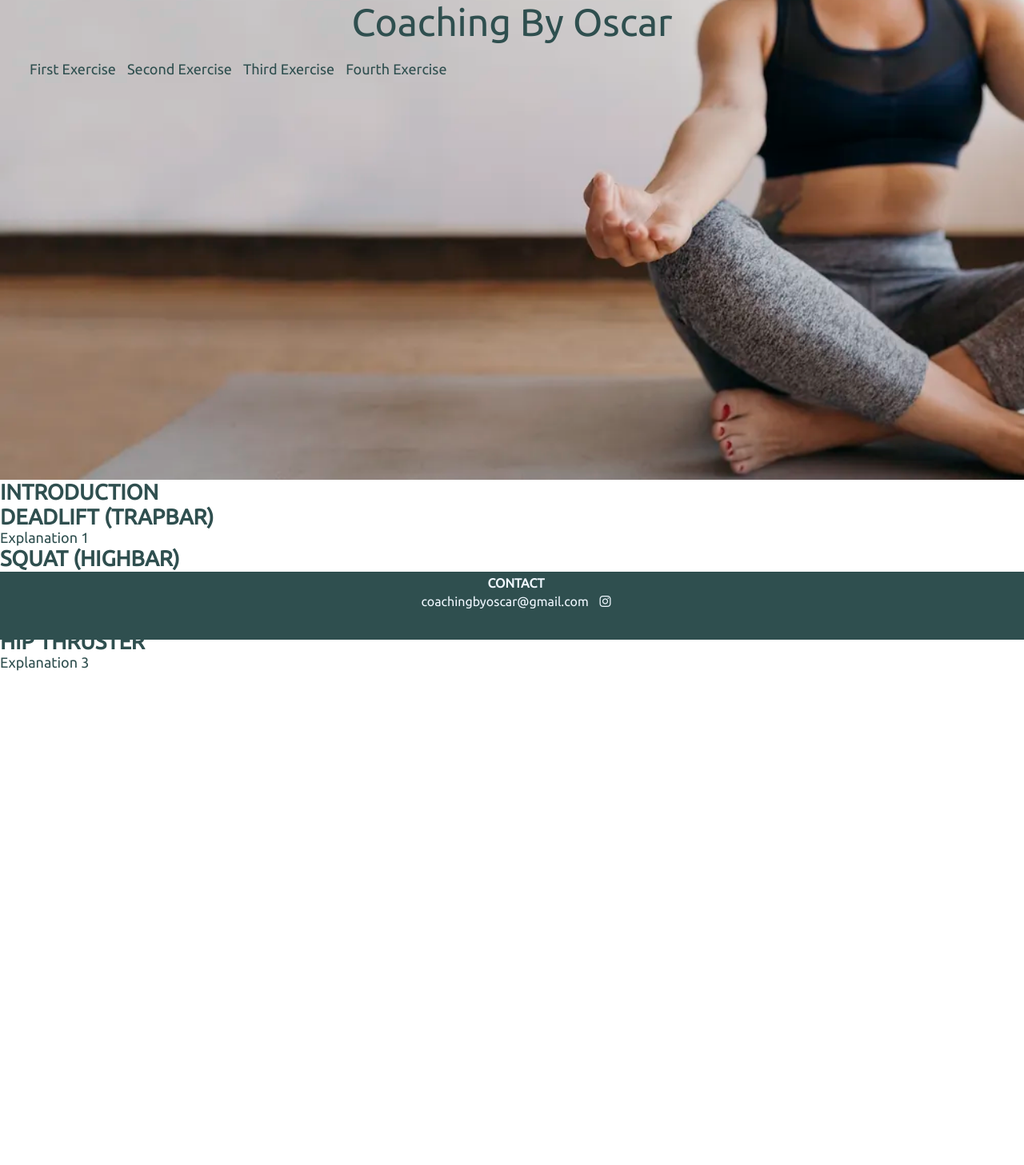
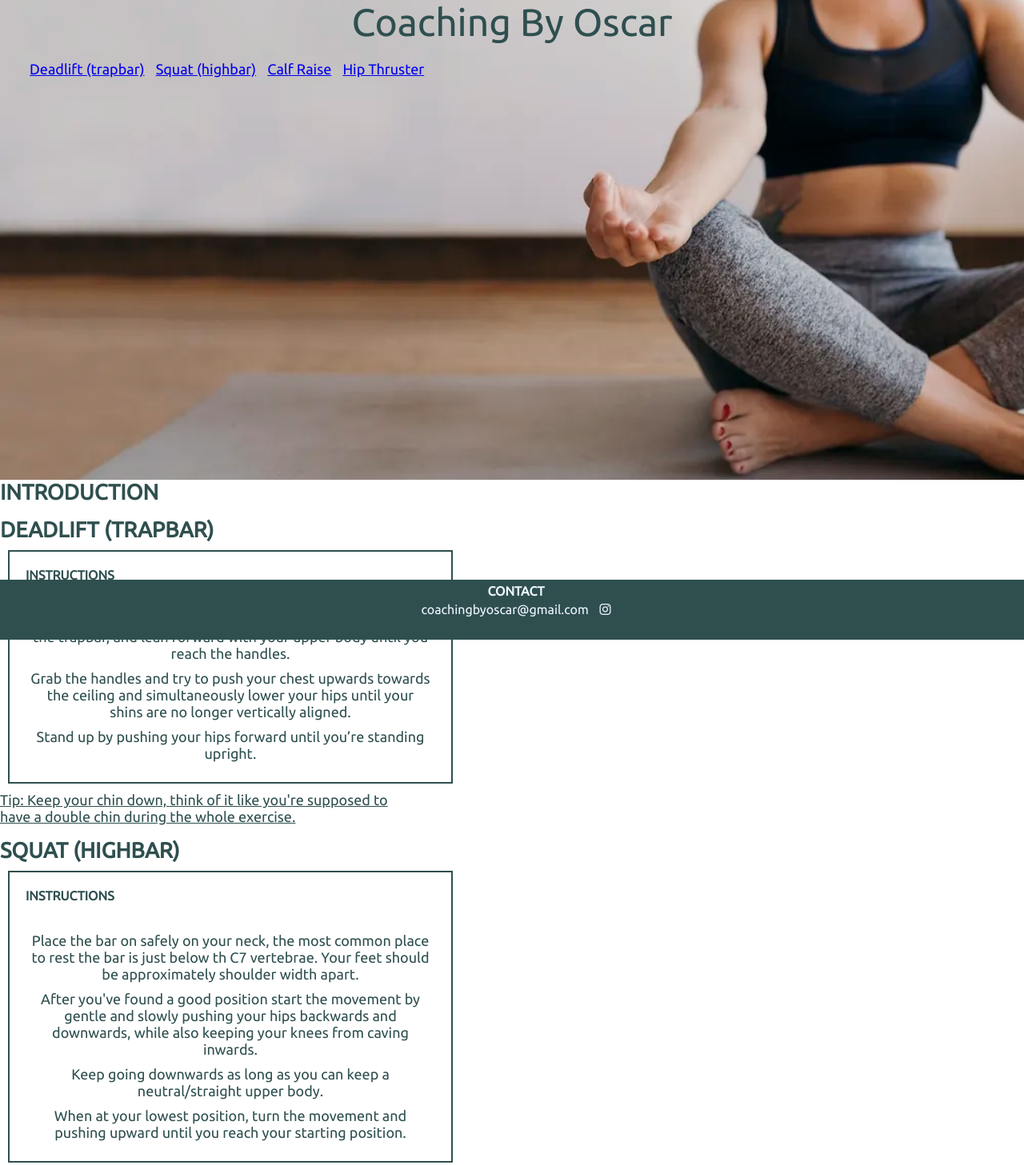
Before and after one commit to Rakdoslover/PT-project, a plain HTML site: page index.html in a window 1280 px wide. Shown: the top 1457 px of the page at 80% size. Before the commit the page ends 839 px from the top, so only its background shows below. Drawn offline with Linux system fonts and the light colour scheme.

Commit message:
Fixed nav links so that they travel to certain parts of the page

```diff
--- a/assets/css/stylesheet.css
+++ b/assets/css/stylesheet.css
@@ -24,6 +24,11 @@
     padding-top: 1rem;
     font-size: large;
 }
+#menu-list{
+    list-style-type: none;
+  margin: 0;
+  padding: 0;
+}
 
 
 /* Body */
@@ -41,6 +46,36 @@ h1, h2, h3, h4{
     text-align: left;
     text-transform: uppercase;
     text-decoration: solid;
+}
+
+/* sections */
+
+section{
+
+}
+.instruction-box {
+
+    width: 40%;
+    border: 2px solid darkslategray;
+    padding: 20px;
+    margin: 10px;
+
+}
+.section-h3{
+    float: left;
+    text-align: left;
+    text-transform: uppercase;
+    color: darkslategray;
+    margin: auto;
+   padding: 2rem;
+}
+ol{
+    list-style-type: upper-roman;
+}
+p{
+    text-decoration: underline;
+    padding-bottom: 1rem;
+    width: 40%
 }
 /* hero image*/
 
@@ -60,7 +95,7 @@ body{
 /* Footer */
 
 footer{
-    height: 75px;
+    height: 65px;
     width: 100%;
     background: fixed darkslategray;
     position: fixed;
--- a/index.html
+++ b/index.html
@@ -16,11 +16,11 @@
         <header id="header">Coaching By Oscar</header>
     </div>
     <nav id="menu">
-        <ul>
-            <li>First Exercise</li>
-            <li>Second Exercise</li>
-            <li>Third Exercise</li>
-            <li>Fourth Exercise</li>
+        <ul id="manu-list">
+            <li><a href="#Deadlift">Deadlift (trapbar)</a></li>
+            <li><a href="Squat">Squat (highbar)</a></li>
+            <li><a href="Calf-Raise">Calf Raise</a></li>
+            <li><a href="Hip-thruster">Hip Thruster</a></li>
         </ul>
     </nav>
     </div>
@@ -32,26 +32,40 @@
     </section>
     <section>
         <div>
-            <h2>Deadlift (trapbar)</h2>
-            <p>Explanation 1</p>
-        </div>
-        <div class="video"></div>
-    </section>
-    <section>
-        <div>
-            <h2>Squat (highbar)</h2>
-            <p>Explanation 2</p>
+            <h2 id="Deadlift">Deadlift (trapbar)</h2>
+            <h3 class="section-h3">Instructions</h3>
+                <div class="instruction-box"><ol>
+                    <li>We start off by setting our feet shoulder width apart inside the trapbar, and lean forward with your upper body until you reach the handles.</li>
+                    <li>Grab the handles and try to push your chest upwards towards the ceiling and simultaneously lower your hips until your shins are no longer vertically aligned.</li>
+                    <li>Stand up by pushing your hips forward until you’re standing upright.</li>
+                </ol></div>
+                <p>Tip: Keep your chin down, think of it like you're supposed to have a double chin during the whole exercise.</p>
         </div>
     </section>
     <section>
         <div>
-            <h2>Calf Raise</h2>
+            <h2 id="Squat">Squat (highbar)</h2>
+            <h3 class="section-h3">Instructions</h3>
+                <div class="instruction-box">
+                    <ol>
+                        <li>Place the bar on safely on your neck, the most common place to rest the bar is just below th C7 vertebrae. Your feet should be approximately shoulder width apart.</li>
+                        <li>After you've found a good position start the movement by gentle and slowly pushing your hips backwards and downwards, while also keeping your knees from caving inwards.</li>
+                        <li>Keep going downwards as long as you can keep a neutral/straight upper body.</li>
+                        <li>When at your lowest position, turn the movement and pushing upward until you reach your starting position.</li>
+                    </ol>
+                </div>
+                <p>Tip: Before starting every new repetition, fill your lungs with as much air as possible creating a ballon function around your core. This techniques ensures a safer but also a stronger stance at the lowest point.</p>
+        </div>
+    </section>
+    <section>
+        <div>
+            <h2 id="Calf-Raise">Calf Raise</h2>
             <p>Explanation 3</p>
         </div>
     </section>
     <section>
         <div>
-            <h2>Hip Thruster</h2>
+            <h2 id="Hip-Thruster">Hip Thruster</h2>
             <p>Explanation 3</p>
         </div>
     </section>
```
